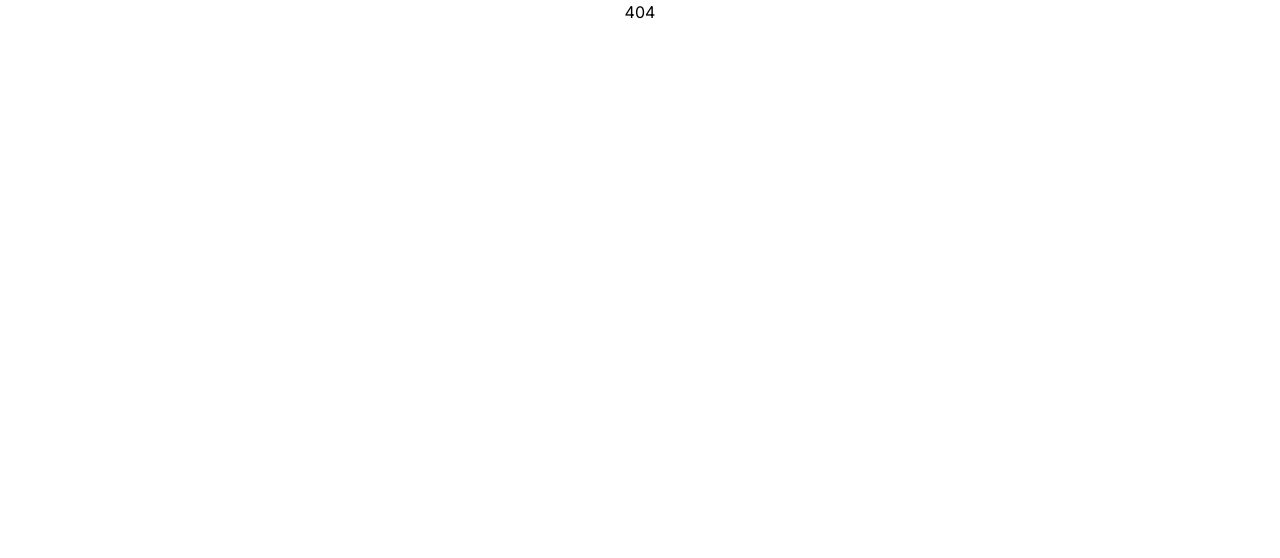
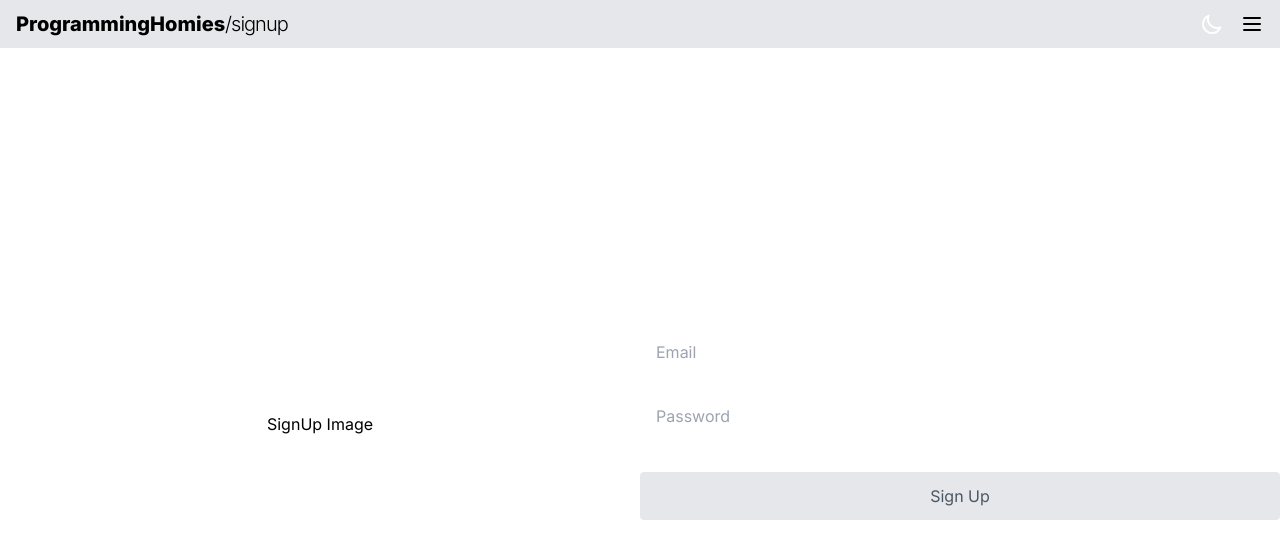
Before and after one commit to ProgrammingHomies/Frontend, a React (Create React App) app: page /signup in a window 1280 px wide. Shown: the top 558 px of the page. Built offline with nearby package versions, Linux system fonts and the light colour scheme.

Commit message:
big update

```diff
--- a/src/components/Header.tsx
+++ b/src/components/Header.tsx
@@ -1,25 +1,35 @@
 import { AnimatePresence, motion } from "framer-motion";
-import { useState } from "react";
+import { useEffect, useState } from "react";
 import { Link, useLocation, useNavigate } from "react-router-dom";
 import uniqid from "uniqid";
+import { HEADER_LINKS } from "../etc/constants";
+import useAuthStore from "../stores/AuthStore";
 import ThemeToggle from "./ThemeToggle";
 
-const ROUTES = [
-  { to: "/", label: "Home" },
-];
-
 function Header() {
+  const { user } = useAuthStore();
   const [isOpen, setIsOpen] = useState(false);
+  const [links, setLinks] = useState([]);
   const location = useLocation();
   const navigate = useNavigate();
+
+  // TODO Add a check to filter links.
+
   return (
     <>
       <div className='flex flex-row justify-between items-center w-full h-12 px-4 bg-gray-200 dark:bg-gray-700 min-h-[3rem]'>
         <motion.h1
           className='text-black dark:text-white font-extrabold text-xl cursor-default'
           whileHover={{ scale: 1.2 }}>
-          <span className='cursor-pointer' onClick={() => navigate("/")}>
+          <span
+            className='cursor-pointer hidden md:inline-flex'
+            onClick={() => navigate("/")}>
             ProgrammingHomies
+          </span>
+          <span
+            className='cursor-pointer inline-flex md:hidden'
+            onClick={() => navigate("/")}>
+            PH
           </span>
           {location.pathname !== "/" && (
             <span className='font-light tracking-tighter'>
@@ -61,8 +71,8 @@ function Header() {
             className={
               "absolute w-full md:w-1/3 flex flex-col justify-center items-center bg-gray-200 dark:bg-gray-700"
             }>
-            {ROUTES.map((route, index) => {
-              if (index === ROUTES.length - 1) {
+            {HEADER_LINKS.map((route, index) => {
+              if (index === HEADER_LINKS.length - 1) {
                 return (
                   <Link
                     key={uniqid()}
--- a/src/etc/constants.ts
+++ b/src/etc/constants.ts
@@ -1 +1,7 @@
-export {}
+const HEADER_LINKS = [
+  { to: "/", label: "Home", shouldUserSee: true },
+  { to: "/signup", label: "Sign Up", shouldUserSee: false },
+  { to: "/login", label: "Login", shouldUserSee: false }
+];
+
+export { HEADER_LINKS };
--- a/src/etc/routes.tsx
+++ b/src/etc/routes.tsx
@@ -1,16 +1,57 @@
-import { BrowserRouter, Routes, Route } from "react-router-dom";
+import {
+  BrowserRouter,
+  Routes,
+  Route,
+  Navigate,
+  useLocation
+} from "react-router-dom";
 import LandingPage from "../pages/LandingPage";
+import LoginPage from "../pages/LoginPage";
 import NotFoundPage from "../pages/NotFoundPage";
+import OnboardingPage from "../pages/OnboardingPage";
+import SignUpPage from "../pages/SignUpPage";
+import useAuthStore from "../stores/AuthStore";
+
+type ProtectedRouteProps = {
+  children: JSX.Element;
+};
 
 const createRoutes = () => {
   return (
     <BrowserRouter>
       <Routes>
         <Route path='/' element={<LandingPage />} />
+        <Route path='/signup' element={<SignUpPage />} />
+        <Route path='/login' element={<LoginPage />} />
+        <Route
+          path='/onboarding'
+          element={
+            <ProtectedRoute>
+              <OnboardingPage />
+            </ProtectedRoute>
+          }
+        />
+        <Route
+          path='/dashboard'
+          element={
+            <ProtectedRoute>
+              <OnboardingPage />
+            </ProtectedRoute>
+          }
+        />
         <Route path='*' element={<NotFoundPage />} />
       </Routes>
     </BrowserRouter>
   );
 };
 
+const ProtectedRoute = ({ children }: ProtectedRouteProps) => {
+  const location = useLocation();
+  const { user } = useAuthStore();
+  if (user) {
+    return children;
+  }
+  return <Navigate to='/login' state={{ from: location }} replace />;
+};
+
 export default createRoutes;
--- /dev/null
+++ b/src/pages/LoginPage.tsx
@@ -0,0 +1,83 @@
+import { motion } from "framer-motion";
+import { useState } from "react";
+import { useNavigate } from "react-router-dom";
+import Header from "../components/Header";
+import useAuthStore from "../stores/AuthStore";
+
+function LoginPage() {
+  const navigate = useNavigate();
+  const { setUser } = useAuthStore();
+  const [email, setEmail] = useState("");
+  const [password, setPassword] = useState("");
+
+  const onSubmit = (e: any) => {
+    const data = {
+      email,
+      password
+    };
+
+    setUser({ id: 1, token: "hey", username: "berke", email });
+    navigate("/onboarding", { replace: true });
+    e.preventDefault();
+  };
+
+  return (
+    <>
+      <Header></Header>
+      <div className='container h-full flex flex-row justify-center items-center'>
+        <motion.div
+          className='flex flex-col w-3/4 lg:w-1/2 mx-auto lg:mx-0'
+          key='landingPageTitle'
+          transition={{
+            type: "spring"
+          }}
+          initial={{ opacity: 0, translateY: -20 }}
+          animate={{ opacity: 1, translateY: 0 }}>
+          <form
+            className='h-full w-full flex flex-col gap-4'
+            action='#'
+            method='POST'
+            onSubmit={onSubmit}>
+            <label htmlFor='email' className='hidden'>
+              Email
+            </label>
+            <input
+              id='email'
+              type='email'
+              className='px-4 py-3 rounded dark:bg-gray-700 dark:text-white'
+              placeholder='Email'
+              autoComplete='off'
+              value={email}
+              required
+              onChange={e => {
+                setEmail(e.target.value);
+              }}></input>
+            <label htmlFor='password' className='hidden'>
+              Password
+            </label>
+            <input
+              id='password'
+              type='password'
+              className='px-4 py-3 rounded dark:bg-gray-700 dark:text-white'
+              placeholder='Password'
+              autoComplete='off'
+              value={password}
+              required
+              onChange={e => {
+                setPassword(e.target.value);
+              }}></input>
+            <input
+              type='submit'
+              className='mt-4 px-4 py-3 rounded bg-gray-200 text-gray-600 hover:opacity-50 transition-all dark:bg-gray-700 dark:text-white cursor-pointer'
+              value='Login'></input>
+          </form>
+        </motion.div>
+        <div className='hidden lg:flex lg:w-1/2 items-center justify-center'>
+          <h1 className='text-center'>Login Image</h1>
+        </div>
+      </div>
+    </>
+  );
+}
+
+export default LoginPage;
--- /dev/null
+++ b/src/pages/OnboardingPage.tsx
@@ -0,0 +1,41 @@
+import { motion } from "framer-motion";
+import { useState } from "react";
+import Header from "../components/Header";
+
+function OnboardingPage() {
+  const [email, setEmail] = useState("");
+  const [password, setPassword] = useState("");
+  const onSubmit = (e: any) => {
+    const data = {
+      email,
+      password
+    };
+
+    console.log(data);
+    e.preventDefault();
+  };
+
+  return (
+    <>
+      <Header></Header>
+      <div className='container h-full flex flex-row justify-center items-center'>
+        <motion.div
+          className='flex flex-col w-3/4 lg:w-1/2 mx-auto lg:mx-0'
+          key='landingPageTitle'
+          transition={{
+            type: "spring"
+          }}
+          initial={{ opacity: 0, translateY: -20 }}
+          animate={{ opacity: 1, translateY: 0 }}>
+          <form
+            className='h-full w-full flex flex-col gap-4'
+            action='#'
+            method='POST'
+            onSubmit={onSubmit}></form>
+        </motion.div>
+      </div>
+    </>
+  );
+}
+
+export default OnboardingPage;
--- /dev/null
+++ b/src/pages/SignUpPage.tsx
@@ -0,0 +1,83 @@
+import { motion } from "framer-motion";
+import { useState } from "react";
+import { useNavigate } from "react-router-dom";
+import Header from "../components/Header";
+import useAuthStore from "../stores/AuthStore";
+
+function SignUpPage() {
+  const navigate = useNavigate();
+  const { setUser } = useAuthStore();
+  const [email, setEmail] = useState("");
+  const [password, setPassword] = useState("");
+
+  const onSubmit = (e: any) => {
+    const data = {
+      email,
+      password
+    };
+
+    setUser({ id: 1, token: "hey", username: "berke", email });
+    navigate("/onboarding", { replace: true });
+    e.preventDefault();
+  };
+
+  return (
+    <>
+      <Header></Header>
+      <div className='container h-full flex flex-row justify-center items-center'>
+        <div className='hidden lg:flex lg:w-1/2 items-center justify-center'>
+          <h1 className='text-center'>SignUp Image</h1>
+        </div>
+        <motion.div
+          className='flex flex-col w-3/4 lg:w-1/2 mx-auto lg:mx-0'
+          key='landingPageTitle'
+          transition={{
+            type: "spring"
+          }}
+          initial={{ opacity: 0, translateY: -20 }}
+          animate={{ opacity: 1, translateY: 0 }}>
+          <form
+            className='h-full w-full flex flex-col gap-4'
+            action='#'
+            method='POST'
+            onSubmit={onSubmit}>
+            <label htmlFor='email' className='hidden'>
+              Email
+            </label>
+            <input
+              id='email'
+              type='email'
+              className='px-4 py-3 rounded dark:bg-gray-700 dark:text-white'
+              placeholder='Email'
+              autoComplete='off'
+              value={email}
+              required
+              onChange={e => {
+                setEmail(e.target.value);
+              }}></input>
+            <label htmlFor='password' className='hidden'>
+              Password
+            </label>
+            <input
+              id='password'
+              type='password'
+              className='px-4 py-3 rounded dark:bg-gray-700 dark:text-white'
+              placeholder='Password'
+              autoComplete='off'
+              value={password}
+              required
+              onChange={e => {
+                setPassword(e.target.value);
+              }}></input>
+            <input
+              type='submit'
+              className='mt-4 px-4 py-3 rounded bg-gray-200 text-gray-600 hover:opacity-50 transition-all dark:bg-gray-700 dark:text-white cursor-pointer'
+              value='Sign Up'></input>
+          </form>
+        </motion.div>
+      </div>
+    </>
+  );
+}
+
+export default SignUpPage;
--- /dev/null
+++ b/src/stores/AuthStore.ts
@@ -0,0 +1,19 @@
+import create from "zustand";
+
+type userType =
+  | { token: string; id: number; username: string; email: string }
+  | undefined;
+
+type AuthStore = {
+  user: userType;
+  setUser: (newUser: userType) => void;
+};
+
+const useAuthStore = create<AuthStore>(set => {
+  return {
+    user: undefined,
+    setUser: (newUser: userType) => set({ user: newUser })
+  };
+});
+
+export default useAuthStore;
```
